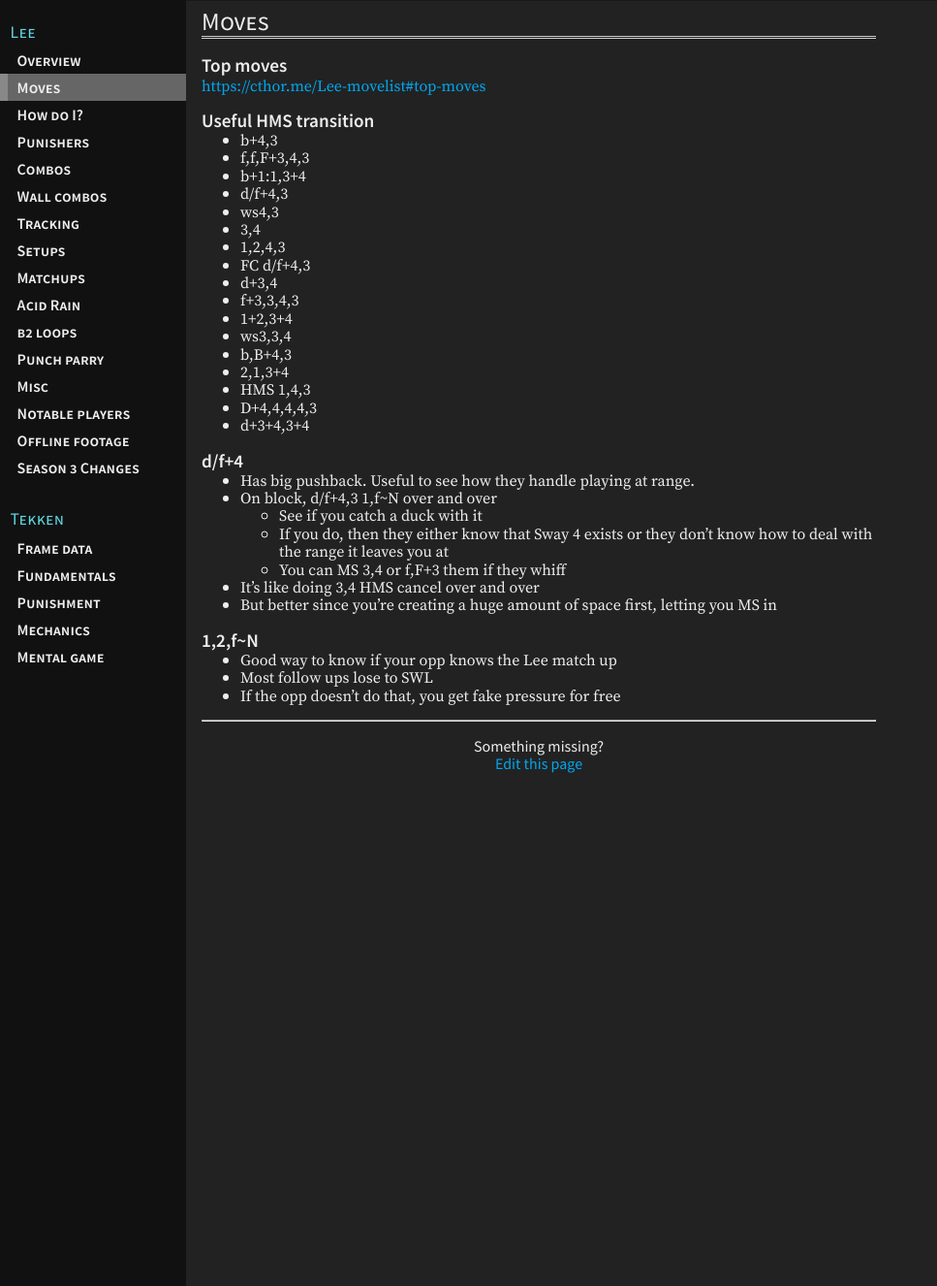
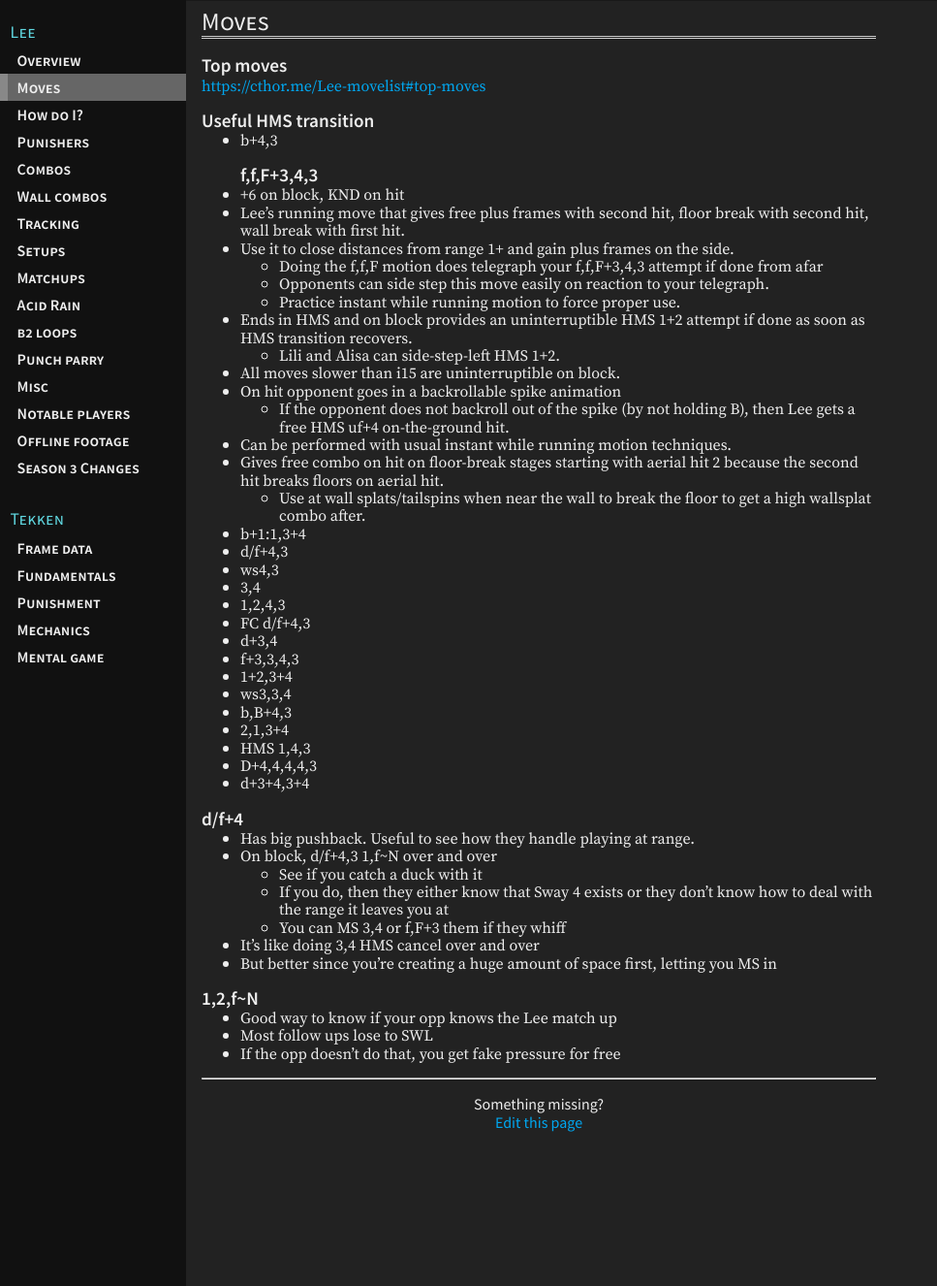
Before and after one commit to t7leeschool/t7leeschool.github.io, a Jekyll site: the page built from _pages/moves.md, in a window 1280 px wide and 1326 px high. Shown: the whole window at 97% size, without its empty margins (0-967 px from the left). Built offline with Jekyll 4.4.1, drawn with Linux system fonts in a browser that asks for light colours.

Commit message:
Add wr343 description

```diff
--- a/_pages/moves.md
+++ b/_pages/moves.md
@@ -8,7 +8,23 @@ title: Moves
 ## Useful HMS transition
 
 - b+4,3
-- f,f,F+3,4,3
+## f,f,F+3,4,3
+
+- +6 on block, KND on hit
+- Lee's running move that gives free plus frames with second hit, floor break with second hit, wall break with first hit.
+- Use it to close distances from range 1+ and gain plus frames on the side.
+  - Doing the f,f,F motion does telegraph your f,f,F+3,4,3 attempt if done from afar
+  - Opponents can side step this move easily on reaction to your telegraph.
+  - Practice instant while running motion to force proper use.
+- Ends in HMS and on block provides an uninterruptible HMS 1+2 attempt if done as soon as HMS transition recovers.
+  - Lili and Alisa can side-step-left HMS 1+2.
+- All moves slower than i15 are uninterruptible on block.
+- On hit opponent goes in a backrollable spike animation
+  - If the opponent does not backroll out of the spike (by not holding B), then Lee gets a free HMS uf+4 on-the-ground hit.
+- Can be performed with usual instant while running motion techniques.
+- Gives free combo on hit on floor-break stages starting with aerial hit 2 because the second hit breaks floors on aerial hit.
+  - Use at wall splats/tailspins when near the wall to break the floor to get a high wallsplat combo after.
+
 - b+1:1,3+4
 - d/f+4,3
 - ws4,3
```
